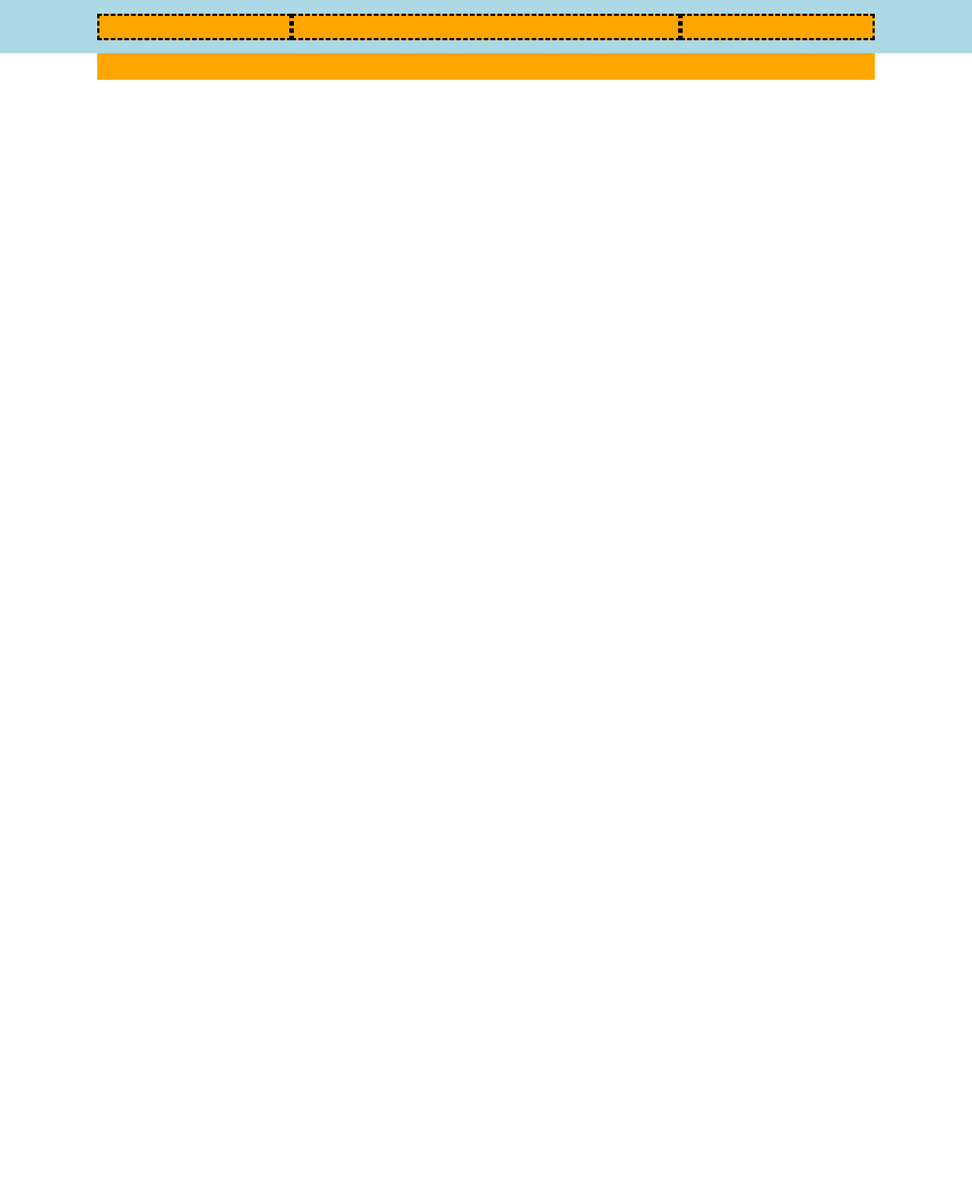
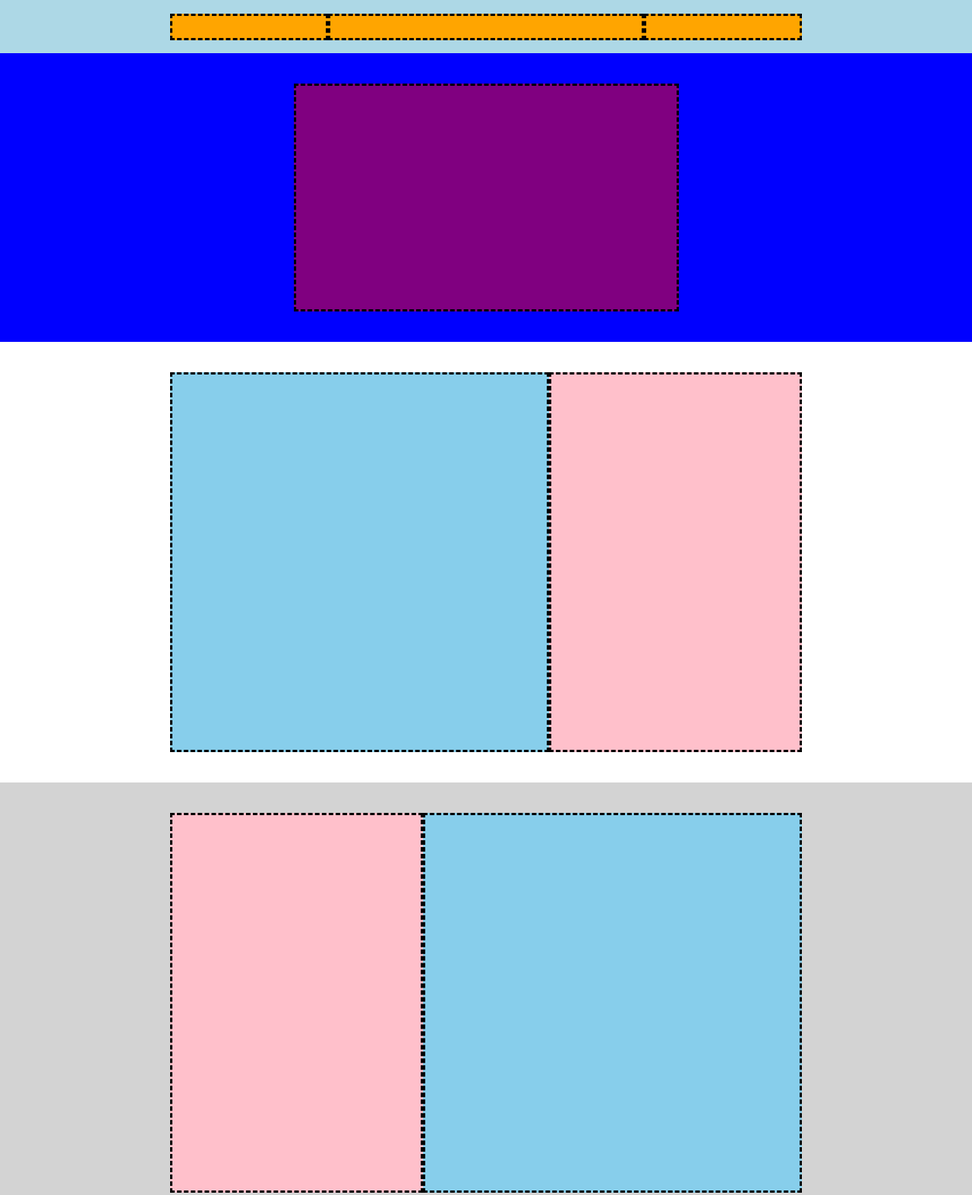
Before and after one commit to lollomrt/htmlcss-struttura-discord, a plain HTML site: page index.html in a window 1280 px wide. Shown: the top 1573 px of the page at 76% size. Before the commit the page ends 800 px from the top, so only its background shows below. Drawn offline with Linux system fonts and the light colour scheme.

Commit message:
Stilizzazione delle prime 4 sezioni del main (modifica container per sezione - flexbox, padding e colori di sfondo)

```diff
--- a/css/style.css
+++ b/css/style.css
@@ -18,11 +18,12 @@ header {
 }
 
 .container {
-    width: 80%;
+    width: 65%;
     margin: 0 auto;
     background-color: orange;
-    height: 35px;
+    display: flex;
 }
+
 
 .col-sm {
     width: 25%;
@@ -35,3 +36,45 @@ header {
     height: 35px;
     border: 3px dashed black;
 }
+
+.col-full {
+    width: 100%;
+    height: 300px;
+    border: 3px dashed black;
+    background-color: purple;
+}
+
+.container-full {
+    width: 100%;
+    display: flex;
+    align-items: center;
+    padding: 40px 0;
+}
+
+
+.container-bg1 {
+    background-color: blue;
+    padding: 40px 250px;
+}
+
+.container-bg2 {
+    background-color: white;
+}
+
+.col-60 {
+    width: 60%;
+    height: 500px;
+    border: 3px dashed black;
+    background-color: skyblue;
+}
+
+.col-40 {
+    width: 40%;
+    height: 500px;
+    border: 3px dashed black;
+    background-color: pink;
+}
+
+.container-bg3 {
+    background-color: lightgrey;
+}
--- a/index.html
+++ b/index.html
@@ -26,12 +26,17 @@
         </header>
         <!-- Inizio main -->
         <main>
+            <div class="container-full container-bg1">
                 <div class="container">
                     <div class="row">
                         <div class="col col-full">
                             <div class="contenuto"></div>
                         </div>
                     </div>
+                </div>
+            </div>
+            <div class="container-full container-bg2">
+                <div class="container">
                     <div class="row">
                         <div class="col col-60">
                             <div class="contenuto"></div>
@@ -40,6 +45,10 @@
                             <div class="contenuto"></div>
                         </div>
                     </div>
+                </div>
+            </div>
+            <div class="container-full container-bg3">
+                <div class="container">
                     <div class="row">
                         <div class="col col-40">
                             <div class="contenuto"></div>
@@ -48,6 +57,10 @@
                             <div class="contenuto"></div>
                         </div>
                     </div>
+                </div>
+            </div>
+            <div class="container-full container-bg4">
+                <div class="container">
                     <div class="row">
                         <div class="col col-60">
                             <div class="contenuto"></div>
@@ -56,9 +69,14 @@
                             <div class="contenuto"></div>
                         </div>
                     </div>
+                </div>
+            </div>
+            <div class="container-full container-bg5">
+                <div class="container">
                     <div class="row">
                         <div class="col col-full">
                             <div class="contenuto"></div>
+                        </div>
                     </div>
                 </div>
             </div>
```
Lines whose indentation alone changed are shown as unchanged.
